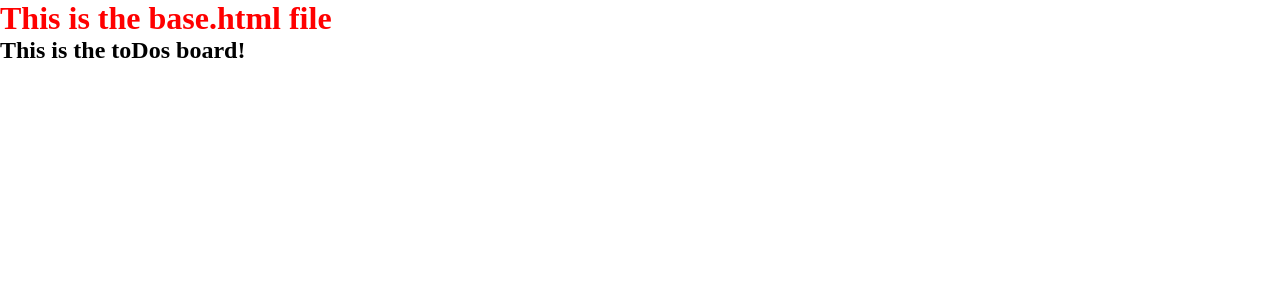
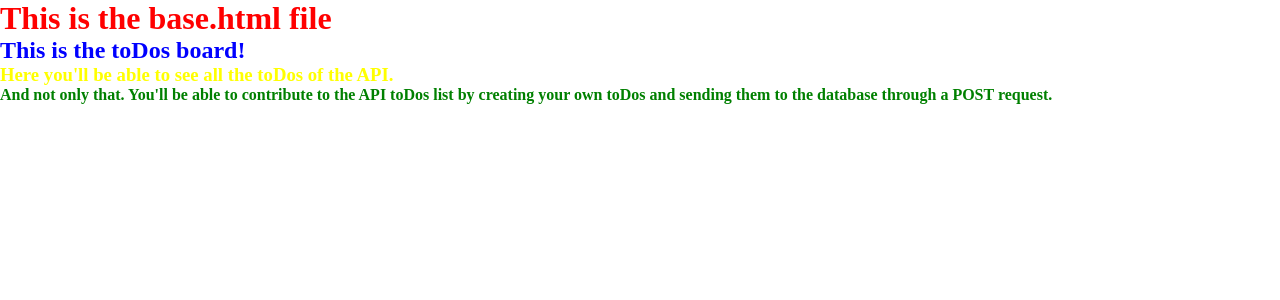
Before and after one commit to VicentBotellaFerragud/toDo-API, a Django app: page /board/ in a window 1280 px wide. Shown: the top 300 px of the page. Run offline with Django 3.2, Linux system fonts and the light colour scheme.

Commit message:
style test

```diff
--- a/static/css/style.css
+++ b/static/css/style.css
@@ -5,3 +5,17 @@
 h1 {
     color: red;
 }
+
+h2 {
+    color: blue;
+}
+
+
+h3 {
+    color: yellow;
+}
+
+
+h4 {
+    color: green;
+}
--- a/toDo/templates/toDos-board.html
+++ b/toDo/templates/toDos-board.html
@@ -2,4 +2,9 @@
 
 <h2>This is the toDos board!</h2>
 
+<h3>Here you'll be able to see all the toDos of the API.</h3>
+
+<h4>And not only that. You'll be able to contribute to the API toDos list by creating your own toDos and sending them to
+    the database through a POST request.</h4>
+
 {% endblock %}
```
